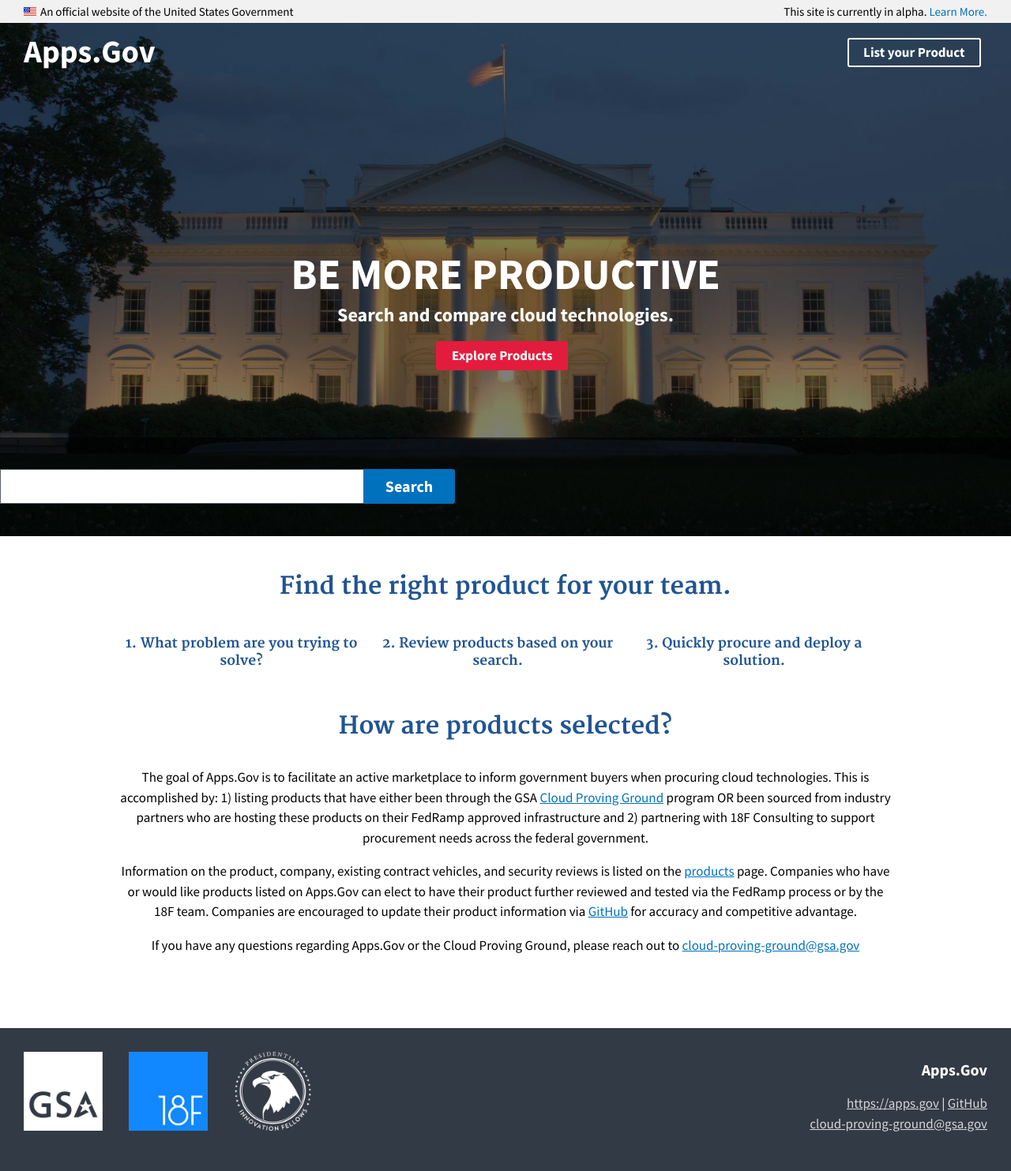
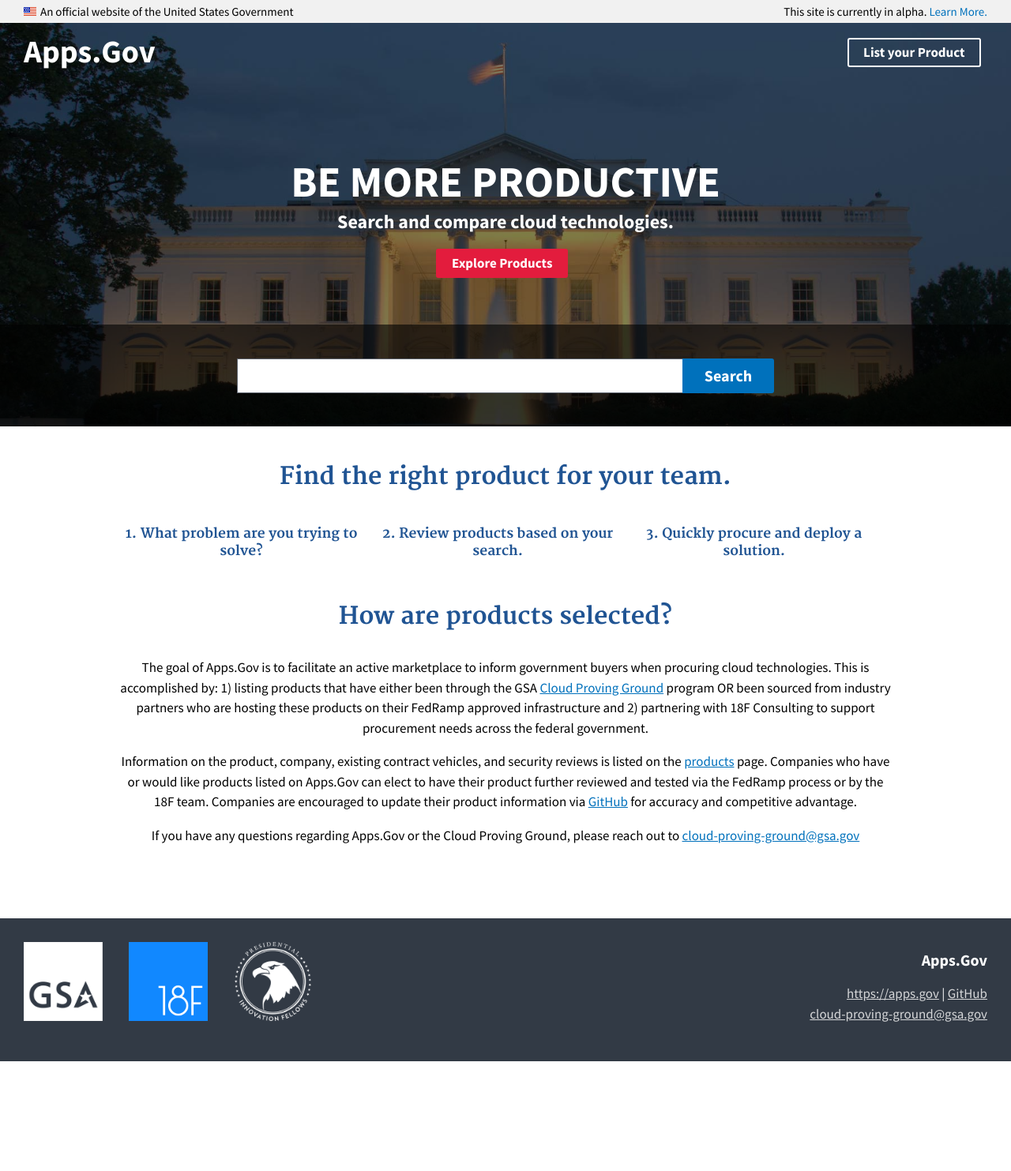
Before and after one commit to presidential-innovation-fellows/apps-gov, a Jekyll site: the page built from index.html, in a window 1280 px wide. Shown: the whole page at 79% size. Built offline with Jekyll 4.4.1, drawn with Linux system fonts in a browser that asks for light colours; after the commit the page ends 1344 px from its top, so only the background shows below that.

Commit message:
Center Search Bar on Homepage
Centers the search bar on the homepage, and refactors page styles into their own sass files.

* Center homepage search bar
* Refactor header styles into own file
* Refactor footer styles into own file
* Refactor index styles into own file
* Refactor product styles into own file

```diff
--- /dev/null
+++ b/_sass/modules/_footer.scss
@@ -0,0 +1,26 @@
+footer {
+  padding-left:3rem;
+  padding-right:3rem;
+  .usa-footer-secondary_section{
+    background-color:#323a45;
+    color:#fff;
+    a {
+      color:#d6d7d9;
+    }
+  }
+  .usa-grid-full{
+    max-width:none;
+  }
+  .usa-footer-logo-img{
+    max-height:10rem;
+    max-width:10rem;
+    vertical-align:middle;
+    margin-right:3rem;
+  }
+  h1, h2, h3, h4, h5, h6 {
+    color: #fff;
+  }
+  h3{
+    font-family:$font-sans;
+  }
+}
--- /dev/null
+++ b/_sass/modules/_header.scss
@@ -0,0 +1,62 @@
+.usa-disclaimer-official{
+  padding-left:2rem;
+}
+.usa-disclaimer-stage {
+  padding-right:3rem;
+}
+
+.usa-hero-navbar{
+  padding-left:3rem;
+  padding-right:3rem;
+  padding-top:1rem;
+
+  h1{
+    margin-top:0;
+    display:inline;
+    float:left;
+    font-family:$font-sans;
+  }
+
+  .usa-button-gray,
+  .usa-button-outline-inverse {
+    float: right;
+  }
+
+  ul{
+    float:right;
+    color:#fff;
+    display:inline;
+
+    li{
+      float:left;
+      margin-top:10px;
+
+      &:before{
+        content:"";
+      }
+
+      button{
+        margin-top:0px;
+      }
+
+      form{
+        margin-top:2px;
+      }
+
+      &:last-child{
+        margin-left:15px;
+      }
+    }
+  }
+
+  a{
+
+    &:visited{
+      color:$color-primary;
+    }
+
+    &:hover{
+      text-decoration:none;
+    }
+  }
+}
--- /dev/null
+++ b/_sass/pages/_index.scss
@@ -0,0 +1,58 @@
+.usa-hero{
+  background-attachment: scroll;
+  background-image: url('/img/white-house.jpg');
+  background-position: center 0;
+  background-repeat: no-repeat;
+  background-size: cover;
+  -webkit-background-size: cover;
+  -moz-background-size: cover;
+  -o-background-size: cover;
+  position: relative;
+  text-align:center;
+
+  h1,
+  h2,
+  h3,
+  h4,
+  h5,
+  h6 {
+    color: $color-white;
+  }
+
+  h2{
+    font-family: $font-sans;
+    font-size: 5.5rem;
+    margin-bottom: 0;
+    margin-top: 1.5em;
+  }
+
+  h5 {
+    font-family: $font-sans;
+    font-size: 2.4rem;
+    margin-bottom: 10px;
+    margin-top: 0;
+  }
+
+  .usa-hero-overlay{
+    background-color: rgba(0,0,0,0.5);
+  }
+}
+
+.hero-search {
+  background-color: rgba(0,0,0,0.6);
+  margin-top: 3em;
+  padding: 2.5em 0;
+  width: 100%;
+
+  input {
+
+    &[type="search"] {
+      max-width: none;
+    }
+  }
+}
+
+.hero-search-container {
+  margin: 0 auto;
+  max-width: 40em;
+}
--- /dev/null
+++ b/_sass/pages/_products.scss
@@ -0,0 +1,17 @@
+.usa-products{
+  margin-top:100px;
+  margin-bottom:75px;
+  img{
+    width:50px;
+    height:50px;
+    display:inline;
+  }
+  .product-title{
+    display:inline-block;
+    vertical-align:top;
+  }
+  h4{
+    margin-top:2px;
+    margin-bottom:2px;
+  }
+}
--- a/css/main.scss
+++ b/css/main.scss
@@ -6,162 +6,25 @@
 
 @import 'all';
 
+// Modules
+@import 'modules/footer';
+@import 'modules/header';
+
+//Pages
+@import 'pages/index';
+@import 'pages/products';
+
 // general
 h1, h2, h3, h4, h5, h6 {
   color: #205493;
 }
 
-// header
-.usa-disclaimer-official{
-  padding-left:2rem;
-}
-.usa-disclaimer-stage {
-  padding-right:3rem;
-}
 
-// general
-.usa-hero-navbar{
-  padding-left:3rem;
-  padding-right:3rem;
-  padding-top:1rem;
-  h1{
-    margin-top:0;
-    display:inline;
-    float:left;
-    font-family:$font-sans;
-  }
-  .usa-button-outline-inverse, .usa-button-gray{
-    float:right;
-  }
-
-  ul{
-    float:right;
-    color:#fff;
-    display:inline;
-    li{
-      float:left;
-      margin-top:10px;
-      &:before{
-        content:"";
-      }
-      button{
-        margin-top:0px;
-      }
-      form{
-        margin-top:2px;
-      }
-      &:last-child{
-        margin-left:15px;
-      }
-    }
-  }
-  a{
-    &:visited{
-      color:$color-primary;
-    }
-    &:hover{
-      text-decoration:none;
-    }
-  }
-
-}
-.hero-search{
-  height:125px;
-  background-color:rgba(0,0,0,0.6);
-  position:absolute;
-  bottom:0;
-  left:0;
-  right:0;
-  // margin-top:168px; //453px
-  form{
-    margin-top:40px;
-  }
-}
-
-// footer
-footer {
-  padding-left:3rem;
-  padding-right:3rem;
-  .usa-footer-secondary_section{
-    background-color:#323a45;
-    color:#fff;
-    a {
-      color:#d6d7d9;
-    }
-  }
-  .usa-grid-full{
-    max-width:none;
-  }
-  .usa-footer-logo-img{
-    max-height:10rem;
-    max-width:10rem;
-    vertical-align:middle;
-    margin-right:3rem;
-  }
-  h1, h2, h3, h4, h5, h6 {
-    color: #fff;
-  }
-  h3{
-    font-family:$font-sans;
-  }
-}
-
-// main
-.usa-hero{
-  background-image:url('/img/white-house.jpg');
-  background-attachment:scroll;
-  background-repeat:no-repeat;
-  background-position:center 0;
-  -webkit-background-size: cover;
-  -moz-background-size: cover;
-  -o-background-size: cover;
-  background-size: cover;
-  position:relative;
-  height:650px;
-  text-align:center;
-  .usa-hero-overlay{
-    background-color:rgba(0,0,0,0.5);
-    height:650px;
-  }
-  h1, h2, h3, h4, h5, h6 {
-    color: #fff;
-  }
-  h2{
-    margin-top:200px;
-    margin-bottom:0;
-    font-family:$font-sans;
-    font-size:5.5rem;
-  }
-  h5{
-    margin-top:0;
-    margin-bottom:10px;
-    font-family:$font-sans;
-    font-size:2.4rem;
-  }
-
-}
 .usa-content{
   text-align:center;
   margin-bottom:75px;
   p{
     max-width:100%;
-  }
-}
-.usa-products{
-  margin-top:100px;
-  margin-bottom:75px;
-  img{
-    width:50px;
-    height:50px;
-    display:inline;
-  }
-  .product-title{
-    display:inline-block;
-    vertical-align:top;
-  }
-  h4{
-    margin-top:2px;
-    margin-bottom:2px;
   }
 }
 
--- a/index.html
+++ b/index.html
@@ -13,7 +13,10 @@ layout: default
         <h2>BE MORE PRODUCTIVE</h2>
         <h5>Search and compare cloud technologies.</h5>
         <button class="usa-button-secondary" id="products-button">Explore Products</button>
+      </div>
+    </div>
     <div class="hero-search">
+      <div class="hero-search-container">
         <form class="usa-search usa-search-big">
           <div role="search">
             <label class="usa-sr-only" for="search-field-big">Search big</label>
@@ -23,7 +26,6 @@ layout: default
             </button>
           </div>
         </form>
-        </div>
       </div>
     </div>
   </div>
```
Lines whose indentation alone changed are shown as unchanged.
